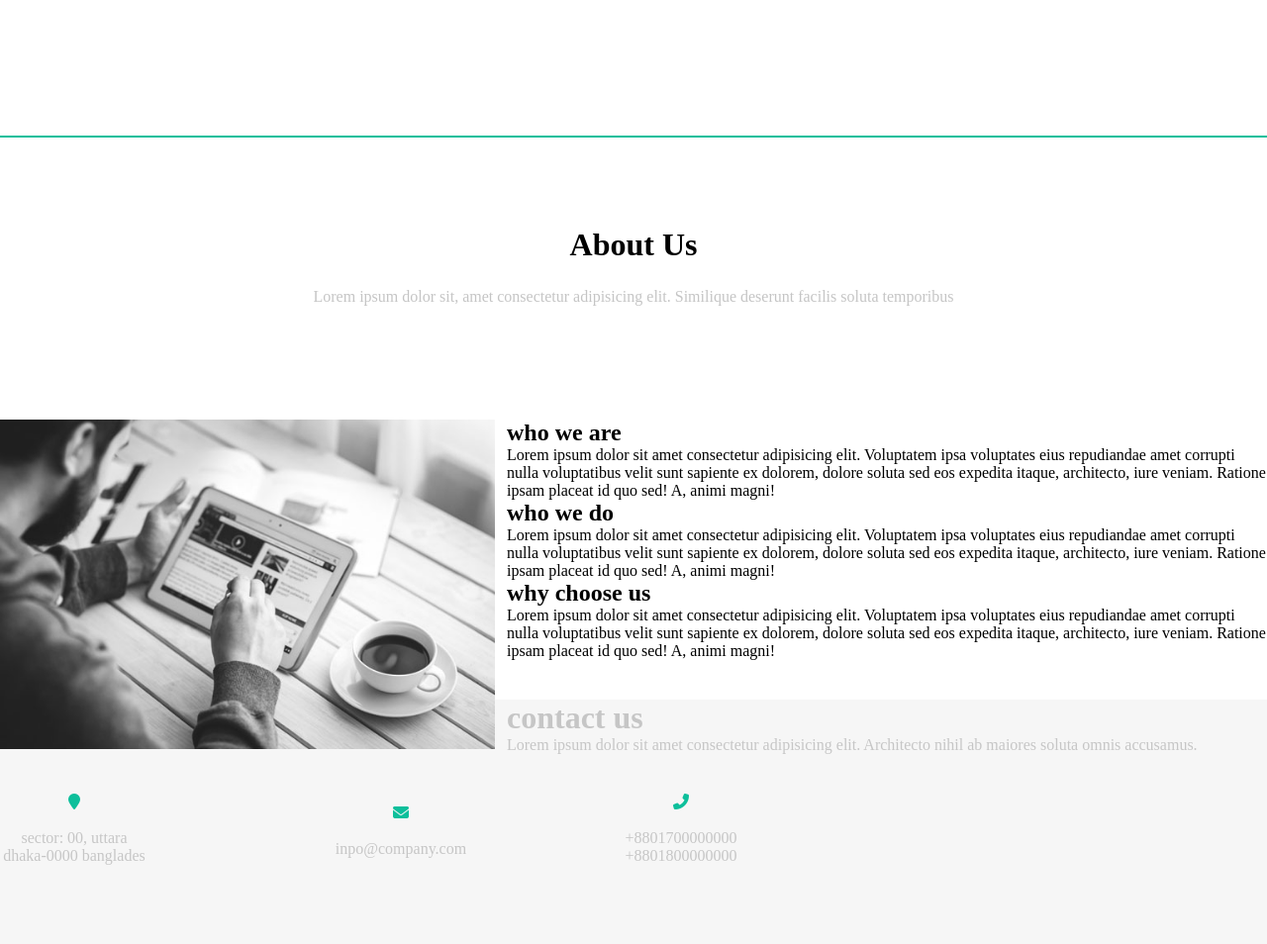
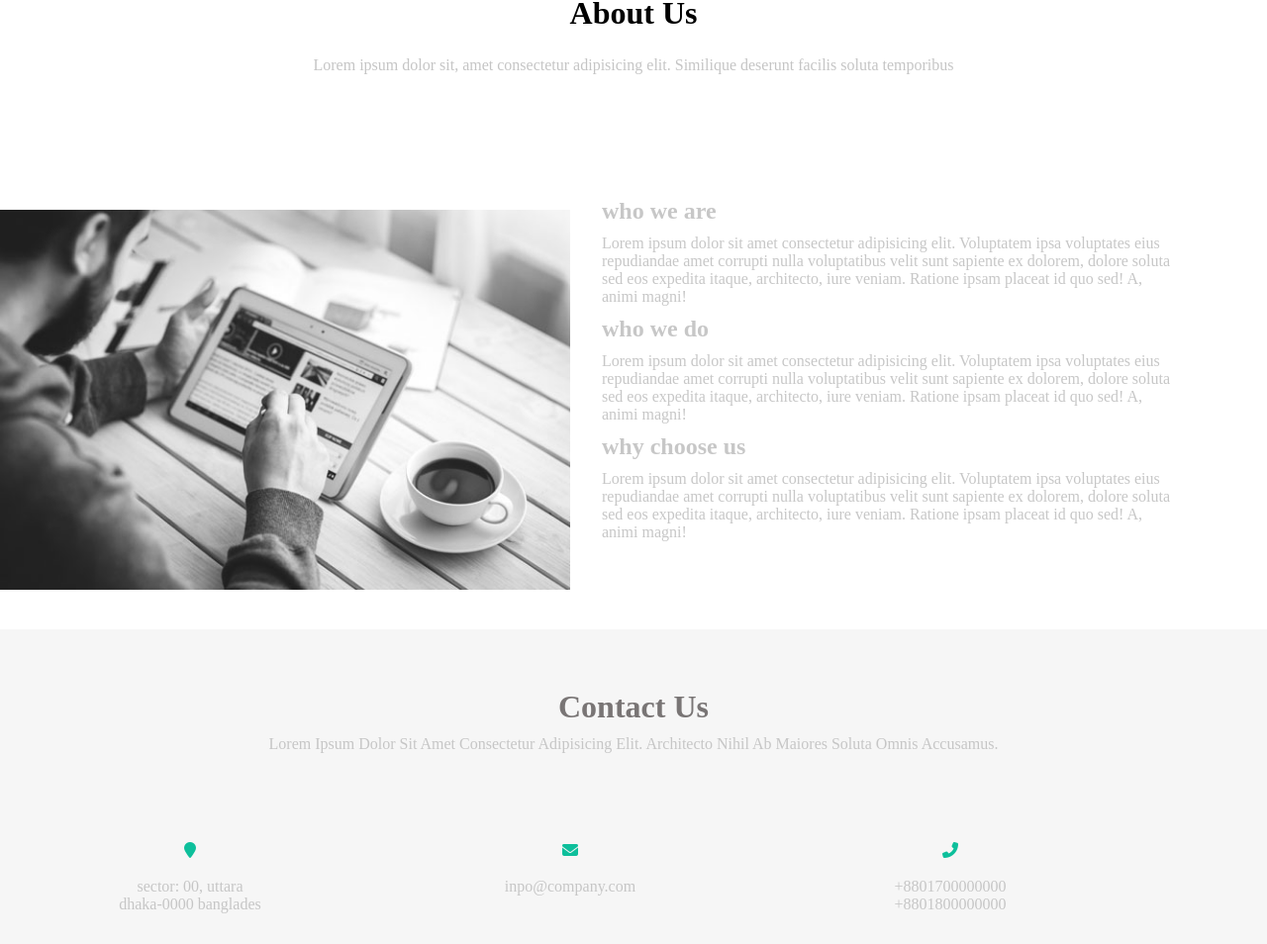
Before and after one commit to mahfujur90/assignment-27, a plain HTML site: page index.html in a window 1280 px wide. Shown: the part 918-1872 px from the top of the page at 99% size. Drawn offline with Linux system fonts and the light colour scheme.

Commit message:
Update style.css

```diff
--- a/style.css
+++ b/style.css
@@ -2,13 +2,13 @@
     padding: 0;
     margin: 0;
 }
-.folat::after{
+.float::after{
     content: "";
     clear: both;
     display: block;
 }
 .fix-widht{
-     width: 1000px;
+     width: 90%;
      height: auto;
      margin: auto;
 }
@@ -34,7 +34,7 @@ ul{
     text-transform: ;
 }
 .header-right{
-    float: right;
+    float: left;
     width: 70%;
 }
 .header-right ul{
@@ -72,7 +72,7 @@ ul{
     color: #fff;
 }
 .banner-content{
-    width: 500px;
+    width: 100%;
     text-align: center;
     margin: auto;
 }
@@ -103,7 +103,7 @@ ul{
 
 .surb{
     margin-top: 70px;
-    margin-left: 90px;
+
 }
 
 .serbic .p{
@@ -115,10 +115,9 @@ ul{
     text-align: center;
 }
 .surb .div1{
-    width: 250px;
+    width: 25%;
     height: auto;
-    text-align: center;
-
+    text-align:center;
     float: left;
     text-transform: capitalize;
 }
@@ -146,16 +145,24 @@ ul{
 }
 .surb .div4{
     float: left;
+    margin-right: 0px;
+}
+.serbices{
 
 }
-.serbices{
-    height: 575px;
-    border-bottom: 2px solid #0dbf9b ;
-}
+/* .serbic ::after{
+    content: "";
+    position: absolute;
+    left: 0px;
+    top: 0px;
+    width: 500px;
+    height: 2px;
+    background-color:  #0dbf9b ;
+} */
 .about{
     text-align: center;
     padding: 90px 0px;
-    width: 800px;
+    width: 100%;
     margin: auto;
 }
 
@@ -169,18 +176,21 @@ ul{
 }
 .img{
     float: left;
-    width: 40%;
+    width: 45%;
+    margin-top: 22px;
 }
 img{
     float: left;
-    width: 500px;
+    max-width: 100%;
 }
-.contact2{
-    float: right;
-    width: 55%;
+.main-about-content{
+    float: left;
+    width: 45%;
     color:#c7c7c7;
+    margin-left: 32px;
+    margin-bottom: 20px;
 }
-.contact2 h2{
+.about-content-right h2{
     padding: 10px 0px;
 }
 .section{
@@ -191,24 +201,25 @@ img{
 
 }
 .main-section{
-    width: 750px;
+    width: 100%;
     margin: auto;
 }
-.section1{
+.header-section{
     text-align: center;
     padding: 50px 0px;
     text-transform: capitalize;
 }
-.section1 h1{
+.header-section h1{
     padding: 10px 0px;
     color: #797575;
 }
 .section2{
-    width: 150px;
+    float: left;
+    width: 30%;
     text-align: center;
     padding: 20px 0px;
-    display: inline-block;
-    transform: translate(0px, 0px);
+
+
     color: #c6c6c6;
 }
 .section2 i{
@@ -220,11 +231,11 @@ img{
 
 }
 .section3{
-    display: inline-block;
-    transform: translate(176px, -7px);
+
+
 }
 .section4{
-    transform: translate(305px, 0px);
+
 }
 .fixd-width{
     width: 1200px;
```
